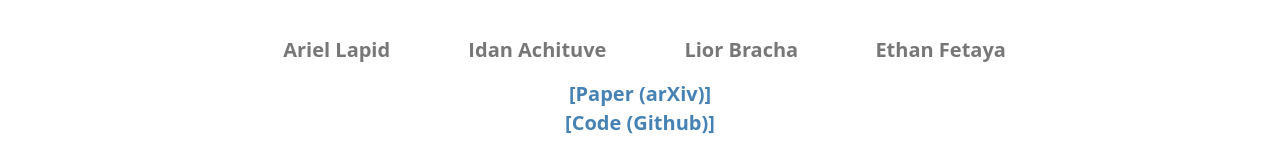
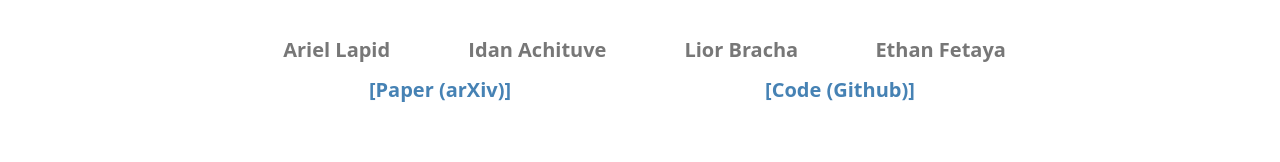
Before and after one commit to GD-VDM/GD-VDM.github.io, a plain HTML site: page index.html in a window 1280 px wide. Shown: the part 208-370 px from the top of the page. Drawn offline with Linux system fonts and the light colour scheme; grey boxes are pictures that could not be loaded; files whose address does not match are found by name; a web font is replaced by a local one.

Commit message:
Update index.html

```diff
--- a/index.html
+++ b/index.html
@@ -40,10 +40,13 @@
                 <td align=center width=300px><center><span style="font-size:20px; text-align: center">Ethan Fetaya</span></center></td>
             </tr>
         </table>
-        <p class="menu">
-            <a align=center width=300px style="color: steelblue" href="https://arxiv.org/abs/2306.11173"><center><span style="font-size:20px; text-align: center">[Paper (arXiv)]</span></center></a>
-            <a align=center width=300px style="color: steelblue" href="https://github.com/lapid92/GD-VDM" ><center><span style="font-size:20px; text-align: center">[Code (Github)]</span></center></a>
-        </p>
+        <table align=center width=800px height=40px>
+            <tr>
+                <td align=center width=300px style="color: steelblue" href="https://arxiv.org/abs/2306.11173"><center><span style="font-size:20px; text-align: center">[Paper (arXiv)]</span></center></td>
+                <td align=center width=300px style="color: steelblue" href="https://github.com/lapid92/GD-VDM" ><center><span style="font-size:20px; text-align: center">[Code (Github)]</span></center></td>
+
+            </tr>
+        </table>
     </div>
 
     <div class="portfolio-item">
```
